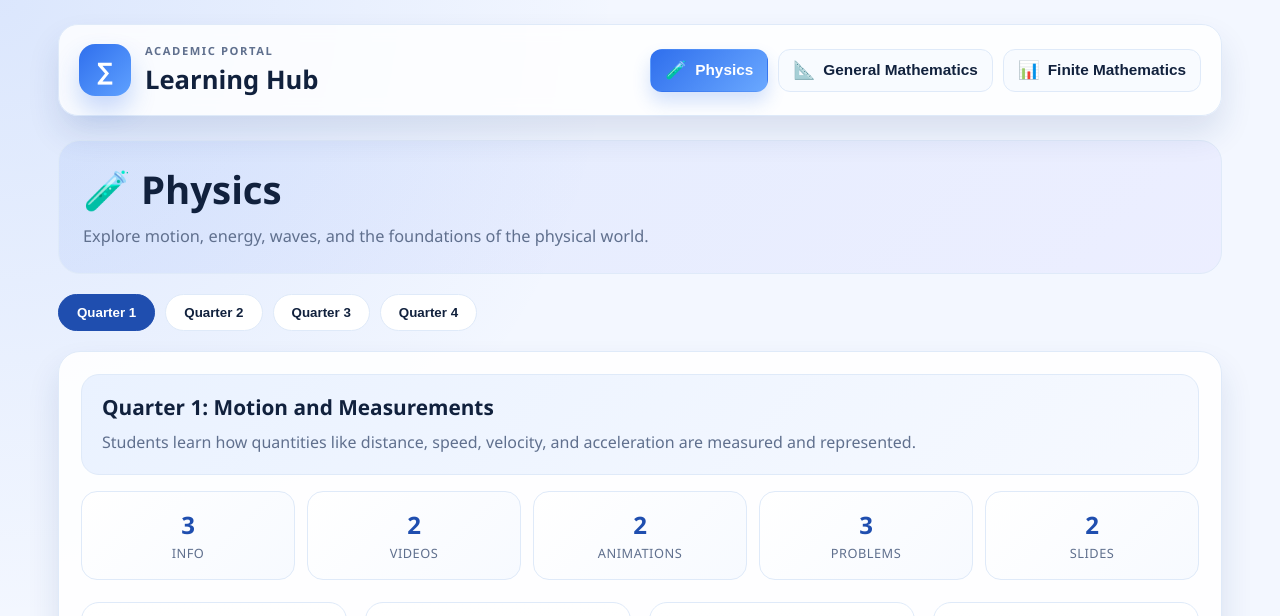
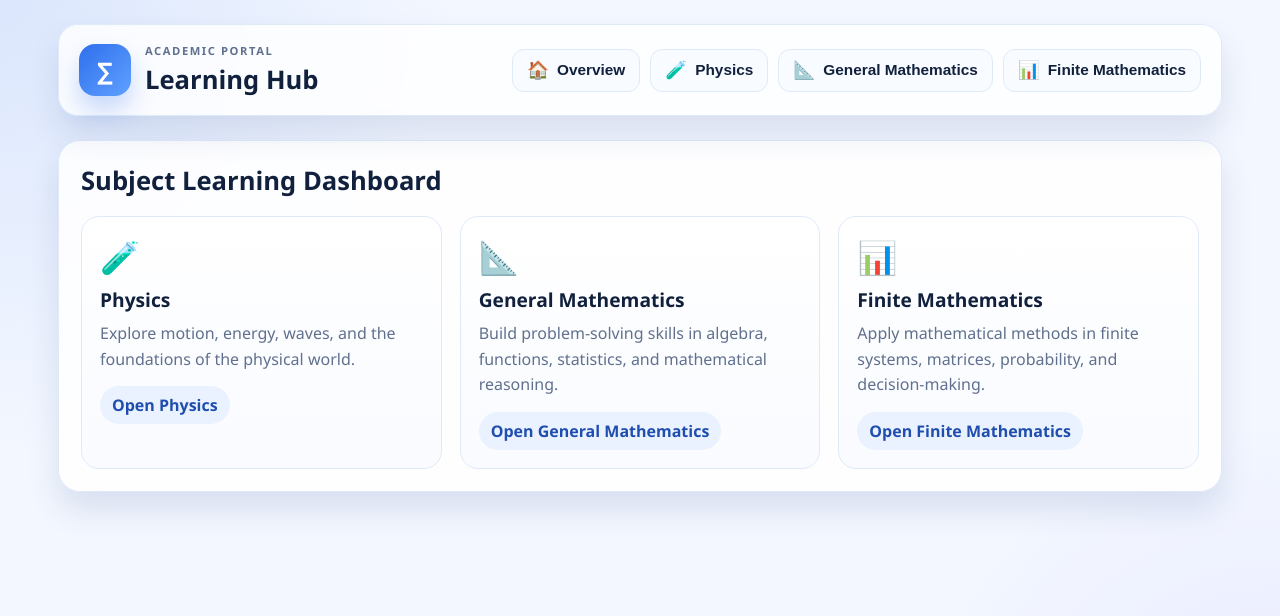
Before and after one commit to ARIANE-CODING/PR12345, a plain HTML site: page index.html in a window 1280 px wide. Shown: the top 616 px of the page. Drawn offline with Linux system fonts and the light colour scheme.

Commit message:
Add a subject overview dashboard and quarter navigation controls for a smoother classroom-style learning experience.

```diff
--- a/script.js
+++ b/script.js
@@ -339,21 +339,70 @@ const subjectContent = document.getElementById('subjectContent');
 
 let activeSubject = 'physics';
 let activeQuarter = 1;
+let isOverview = true;
 
 function buildSubjectButtons() {
   subjectNav.innerHTML = '';
+
+  const homeButton = document.createElement('button');
+  homeButton.type = 'button';
+  homeButton.className = `home-button ${isOverview ? 'active' : ''}`;
+  homeButton.innerHTML = '<span class="icon">🏠</span><span>Overview</span>';
+  homeButton.addEventListener('click', () => {
+    isOverview = true;
+    render();
+  });
+  subjectNav.appendChild(homeButton);
+
   Object.entries(subjects).forEach(([key, subject]) => {
     const button = document.createElement('button');
     button.type = 'button';
-    button.className = `subject-tab ${key === activeSubject ? 'active' : ''}`;
+    button.className = `subject-tab ${key === activeSubject && !isOverview ? 'active' : ''}`;
     button.innerHTML = `<span class="icon">${subject.icon}</span><span>${subject.name}</span>`;
     button.addEventListener('click', () => {
       activeSubject = key;
       activeQuarter = 1;
+      isOverview = false;
       render();
     });
     subjectNav.appendChild(button);
   });
+}
+
+function renderOverview() {
+  const overviewPanel = document.createElement('div');
+  overviewPanel.className = 'overview-panel';
+
+  const header = document.createElement('div');
+  header.className = 'overview-header';
+  header.innerHTML = '<h3>Subject Learning Dashboard</h3>';
+  overviewPanel.appendChild(header);
+
+  const grid = document.createElement('div');
+  grid.className = 'overview-grid';
+
+  Object.entries(subjects).forEach(([key, subject]) => {
+    const card = document.createElement('div');
+    card.className = 'subject-card';
+    card.innerHTML = `
+      <div class="subject-icon">${subject.icon}</div>
+      <h4>${subject.name}</h4>
+      <p>${subject.description}</p>
+      <span class="start-btn">Open ${subject.name}</span>
+    `;
+
+    card.addEventListener('click', () => {
+      activeSubject = key;
+      activeQuarter = 1;
+      isOverview = false;
+      render();
+    });
+
+    grid.appendChild(card);
+  });
+
+  overviewPanel.appendChild(grid);
+  subjectContent.appendChild(overviewPanel);
 }
 
 function renderQuarterTabs(quarterData) {
@@ -483,11 +532,9 @@ function renderResourceCard(title, items, type) {
   return card;
 }
 
-function render() {
+function renderSubjectPage() {
   const subject = subjects[activeSubject];
   const quarter = subject.quarters[activeQuarter];
-
-  buildSubjectButtons();
 
   subjectContent.innerHTML = `
     <div class="subject-header">
@@ -498,6 +545,35 @@ function render() {
 
   const quarterTabs = renderQuarterTabs(subject.quarters);
   subjectContent.appendChild(quarterTabs);
+
+  const controls = document.createElement('div');
+  controls.className = 'quarter-controls';
+
+  const prevButton = document.createElement('button');
+  prevButton.type = 'button';
+  prevButton.className = 'nav-action';
+  prevButton.textContent = '← Previous Quarter';
+  prevButton.addEventListener('click', () => {
+    if (activeQuarter > 1) {
+      activeQuarter -= 1;
+      render();
+    }
+  });
+
+  const nextButton = document.createElement('button');
+  nextButton.type = 'button';
+  nextButton.className = 'nav-action';
+  nextButton.textContent = 'Next Quarter →';
+  nextButton.addEventListener('click', () => {
+    if (activeQuarter < 4) {
+      activeQuarter += 1;
+      render();
+    }
+  });
+
+  controls.appendChild(prevButton);
+  controls.appendChild(nextButton);
+  subjectContent.appendChild(controls);
 
   const panel = document.createElement('div');
   panel.className = 'quarter-panel';
@@ -521,4 +597,15 @@ function render() {
   subjectContent.appendChild(panel);
 }
 
+function render() {
+  buildSubjectButtons();
+
+  if (isOverview) {
+    subjectContent.innerHTML = '';
+    renderOverview();
+  } else {
+    renderSubjectPage();
+  }
+}
+
 render();
--- a/style.css
+++ b/style.css
@@ -96,7 +96,9 @@ h1 {
   gap: 10px;
 }
 
-.subject-tab {
+.subject-tab,
+.home-button,
+.nav-action {
   display: inline-flex;
   align-items: center;
   gap: 8px;
@@ -111,12 +113,15 @@ h1 {
   transition: 0.2s ease;
 }
 
-.subject-tab .icon {
+.subject-tab .icon,
+.home-button .icon {
   font-size: 1.1rem;
 }
 
 .subject-tab.active,
-.subject-tab:hover {
+.subject-tab:hover,
+.home-button:hover,
+.nav-action:hover {
   background: linear-gradient(135deg, var(--primary), #6aa8ff);
   border-color: transparent;
   color: white;
@@ -147,6 +152,74 @@ h1 {
   line-height: 1.7;
 }
 
+.overview-panel,
+.quarter-panel {
+  background: rgba(255, 255, 255, 0.9);
+  border: 1px solid var(--border);
+  border-radius: 22px;
+  box-shadow: var(--shadow);
+  padding: 22px;
+}
+
+.overview-header {
+  display: flex;
+  align-items: center;
+  justify-content: space-between;
+  gap: 12px;
+  margin-bottom: 18px;
+}
+
+.overview-header h3 {
+  margin: 0;
+  font-size: clamp(1.6rem, 2vw, 2.2rem);
+}
+
+.overview-grid {
+  display: grid;
+  grid-template-columns: repeat(auto-fit, minmax(220px, 1fr));
+  gap: 18px;
+}
+
+.subject-card {
+  background: linear-gradient(180deg, #ffffff 0%, #f9fbff 100%);
+  border: 1px solid var(--border);
+  border-radius: 18px;
+  padding: 18px;
+  cursor: pointer;
+  transition: 0.2s ease;
+}
+
+.subject-card:hover {
+  transform: translateY(-2px);
+  box-shadow: 0 16px 22px rgba(31, 63, 119, 0.08);
+}
+
+.subject-card .subject-icon {
+  font-size: 2rem;
+  margin-bottom: 8px;
+  display: inline-block;
+}
+
+.subject-card h4 {
+  margin: 0 0 8px;
+  font-size: 1.2rem;
+}
+
+.subject-card p {
+  margin: 0 0 14px;
+  color: var(--muted);
+  line-height: 1.6;
+}
+
+.subject-card .start-btn {
+  display: inline-block;
+  background: var(--primary-soft);
+  color: var(--primary-dark);
+  border-radius: 999px;
+  padding: 8px 12px;
+  font-weight: 700;
+}
+
 .quarter-nav {
   display: flex;
   flex-wrap: wrap;
@@ -172,12 +245,19 @@ h1 {
   border-color: var(--primary-dark);
 }
 
-.quarter-panel {
-  background: rgba(255, 255, 255, 0.9);
-  border: 1px solid var(--border);
-  border-radius: 22px;
-  box-shadow: var(--shadow);
-  padding: 22px;
+.quarter-controls {
+  display: flex;
+  align-items: center;
+  justify-content: space-between;
+  gap: 12px;
+  margin-top: 12px;
+  flex-wrap: wrap;
+}
+
+.nav-action {
+  background: #edf4ff;
+  border-color: #cfe0ff;
+  color: var(--primary-dark);
 }
 
 .overview-box {
@@ -372,7 +452,8 @@ h1 {
     width: 100%;
   }
 
-  .subject-tab {
+  .subject-tab,
+  .home-button {
     flex: 1 1 calc(33.33% - 10px);
     justify-content: center;
   }
```
